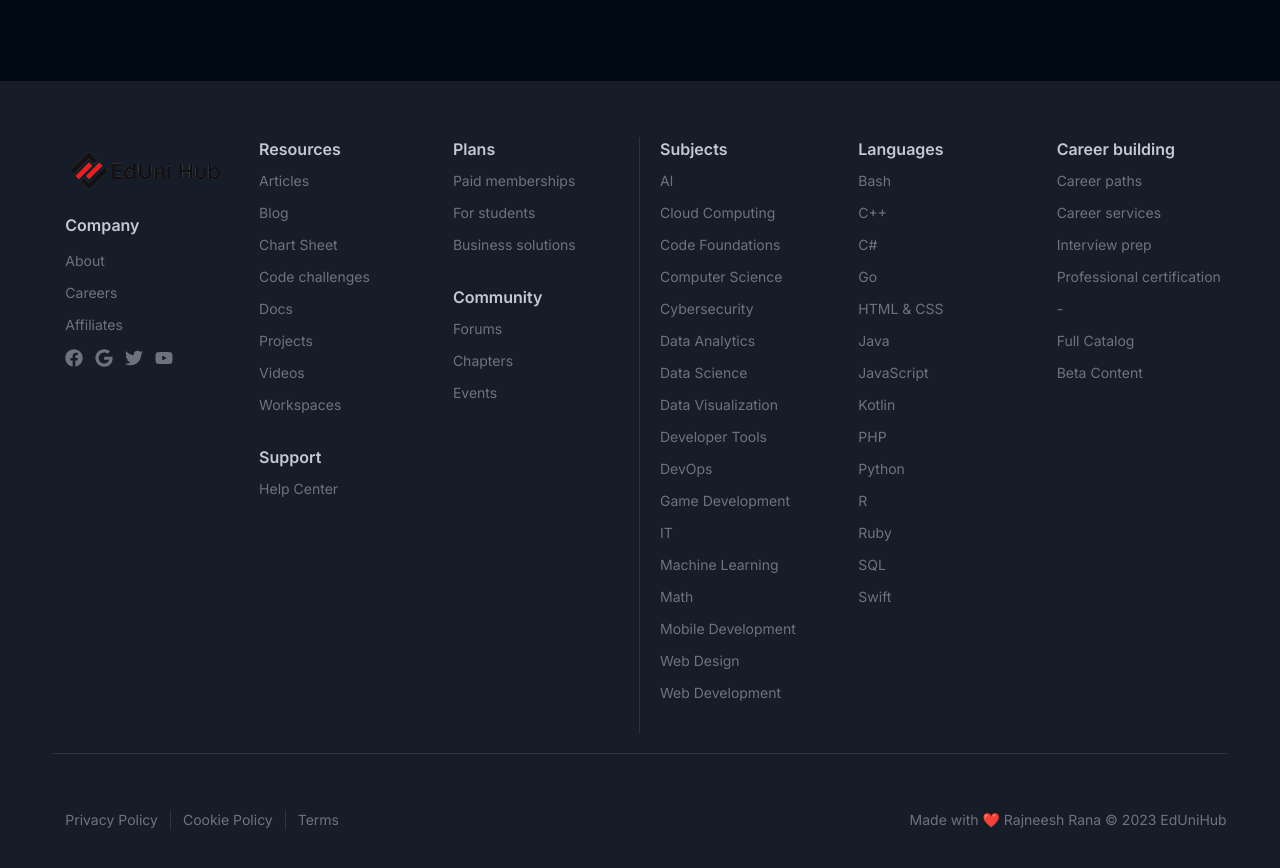
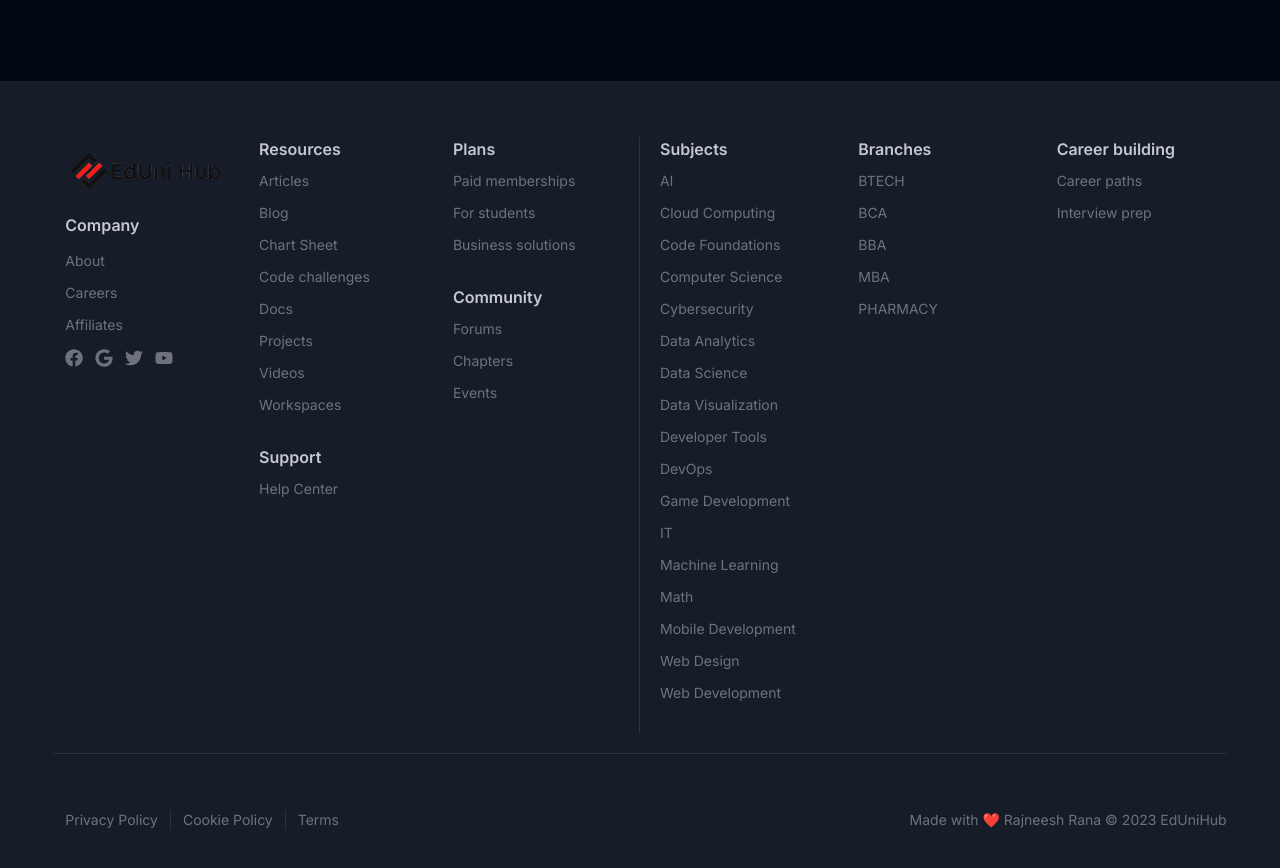
Before and after one commit to rajneeshrana0/EdUniHub, a React (Create React App) app: page / in a window 1280 px wide. Shown: the part 5120-5988 px from the top of the page. Built offline with nearby package versions, Linux system fonts and the light colour scheme; no server answers; a web font is replaced by a local one.

Commit message:
Update footer-links.js

```diff
--- a/src/data/footer-links.js
+++ b/src/data/footer-links.js
@@ -22,34 +22,22 @@ export const FooterLink2 = [
     ],
   },
   {
-    title: "Languages",
+    title: "Branches",
     links: [
-      { title: "Bash", link: "/bash" },
-      { title: "C++", link: "/c++" },
-      { title: "C#", link: "/csharp" },
-      { title: "Go", link: "/go" },
-      { title: "HTML & CSS", link: "/html-css" },
-      { title: "Java", link: "/java" },
-      { title: "JavaScript", link: "/javascript" },
-      { title: "Kotlin", link: "/kotlin" },
-      { title: "PHP", link: "/php" },
-      { title: "Python", link: "/python" },
-      { title: "R", link: "/r" },
-      { title: "Ruby", link: "/ruby" },
-      { title: "SQL", link: "/sql" },
-      { title: "Swift", link: "/swift" },
+      { title: "BTECH", link: "/btech" },
+      { title: "BCA", link: "/bca" },
+      { title: "BBA", link: "/bba" },
+      { title: "MBA", link: "/mba" },
+      { title: "PHARMACY", link: "/pharmacy" },
+
     ],
   },
   {
     title: "Career building",
     links: [
         {title: "Career paths", link: "/career-paths"},
-        {title: "Career services", link: "/career-services"},
         {title: "Interview prep", link: "/interview-prep"},
-        {title: "Professional certification", link: "/professional-certification"},
-        {title: "-", link: "/hi"},
-        {title: "Full Catalog", link: "/full-catalog"},
-        {title: "Beta Content", link: "/beta-content"}
+
     ]
   }
 ];
```
